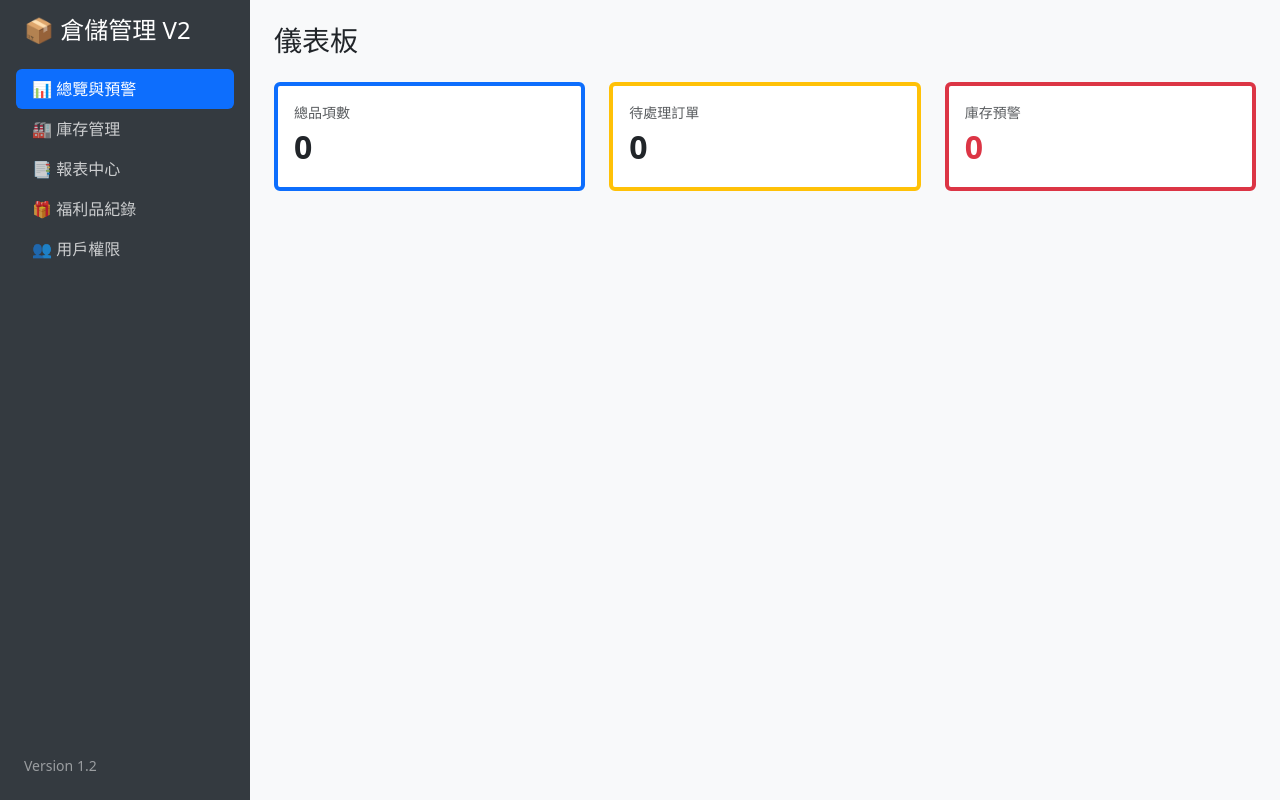
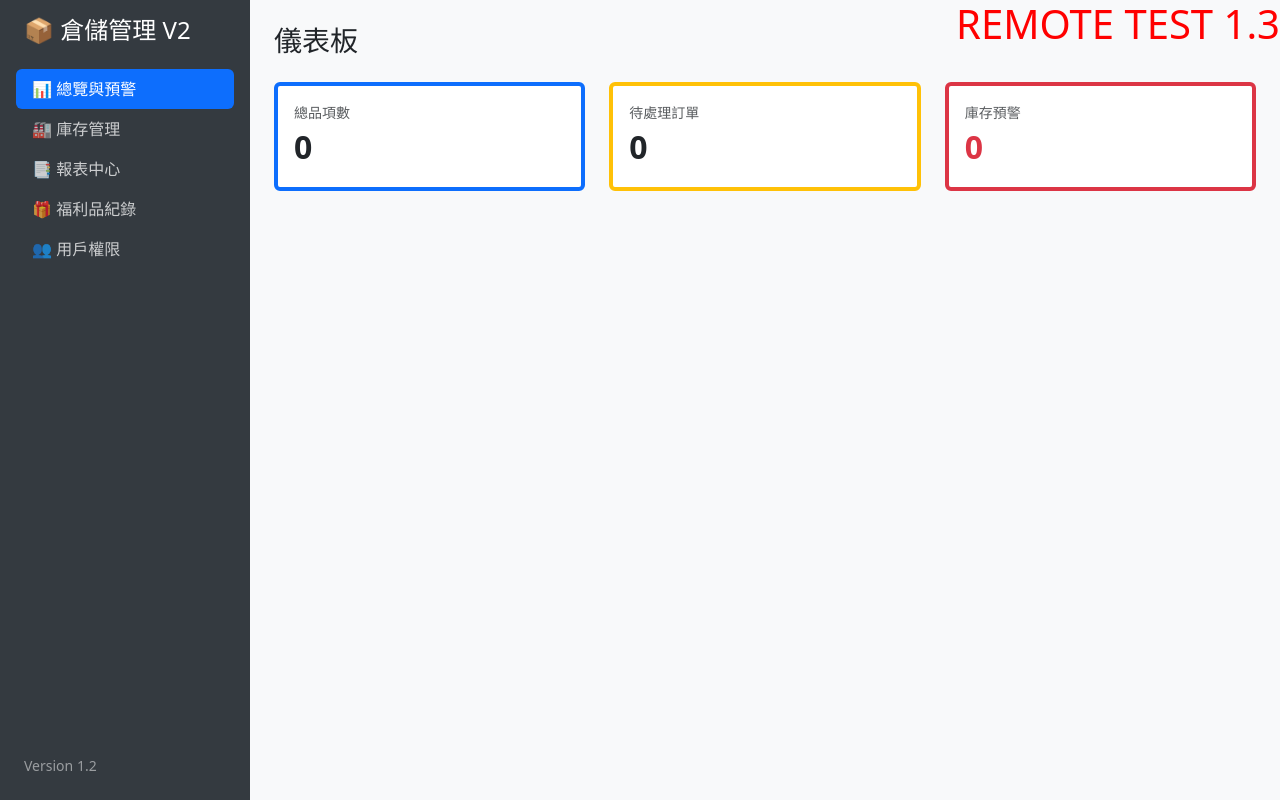
Before and after one commit to bingo-taiwan/linebot-warehouse-manager, a PHP site: page /index.php in a window 1280 px wide. Run offline with PHP 8.4, Linux system fonts and the light colour scheme; the visitor is signed in with stand-in values (Sample User, id 1); data that the repository does not hold is empty; some libraries are stand-ins or nearby versions.

Commit message:
UI: Add visual indicator

```diff
--- a/admin/index.php
+++ b/admin/index.php
@@ -53,6 +53,7 @@ if (!isset($_SESSION['admin_logged_in'])) {
 </head>
 <body>
     <div id="app" class="d-flex">
+        <h1 style="color:red; position:fixed; top:0; right:0; z-index:9999;">REMOTE TEST 1.3</h1>
         <!-- Sidebar -->
         <div class="sidebar p-3 d-flex flex-column flex-shrink-0" style="width: 250px;">
             <h4 class="mb-4 px-2">📦 倉儲管理 V2</h4>
```
